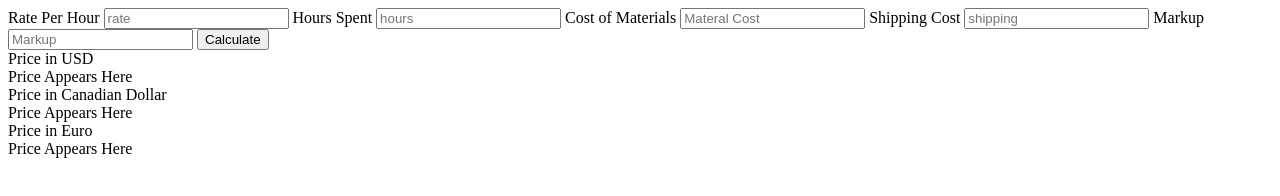
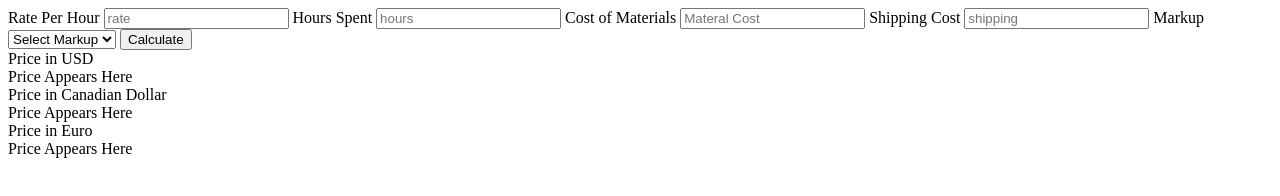
Before and after one commit to aeposten/price-calculator, a plain HTML site: page index.html in a window 1280 px wide. Drawn offline with Linux system fonts and the light colour scheme.

Commit message:
Completed markup dropdown

```diff
--- a/index.html
+++ b/index.html
@@ -15,7 +15,13 @@
       <label for="shipping">Shipping Cost</label>
       <input id="shipping" type="number" placeholder="shipping" />
       <label for="markup">Markup</label>
-      <input id="markup" type="number" placeholder="Markup" />
+      <select id="markup" type="select">
+        <option value ="1.0"> Select Markup</option>
+        <option value="1.5">1.5</option>
+        <option value="2.0">2.0</option>
+        <option value="2.5">2.5</option>
+        <option value="3.0">3.0</option>
+      </select>
       <input id="calculate-btn" type="submit" value="Calculate" />
     </form>
     <section>
```
